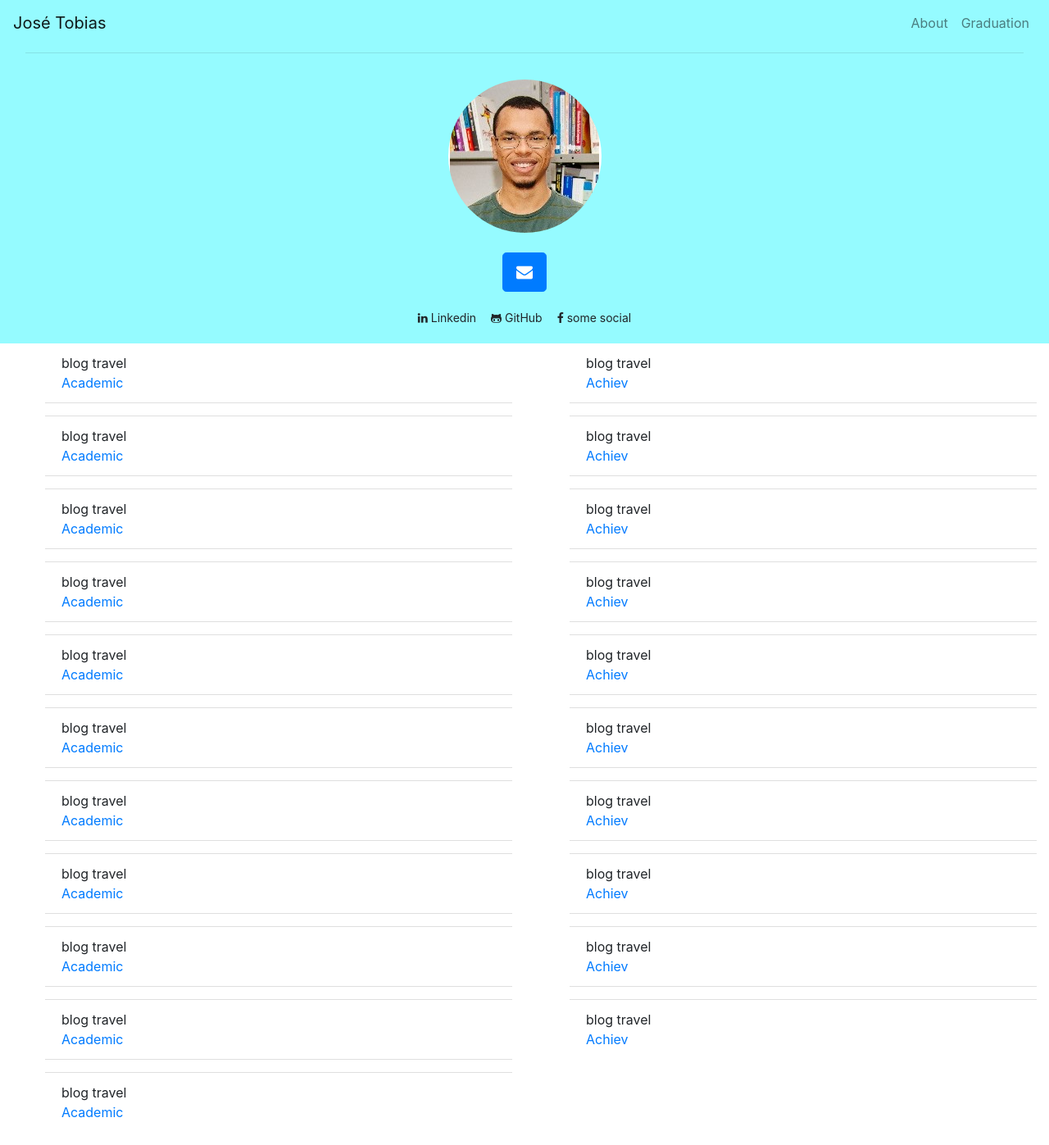
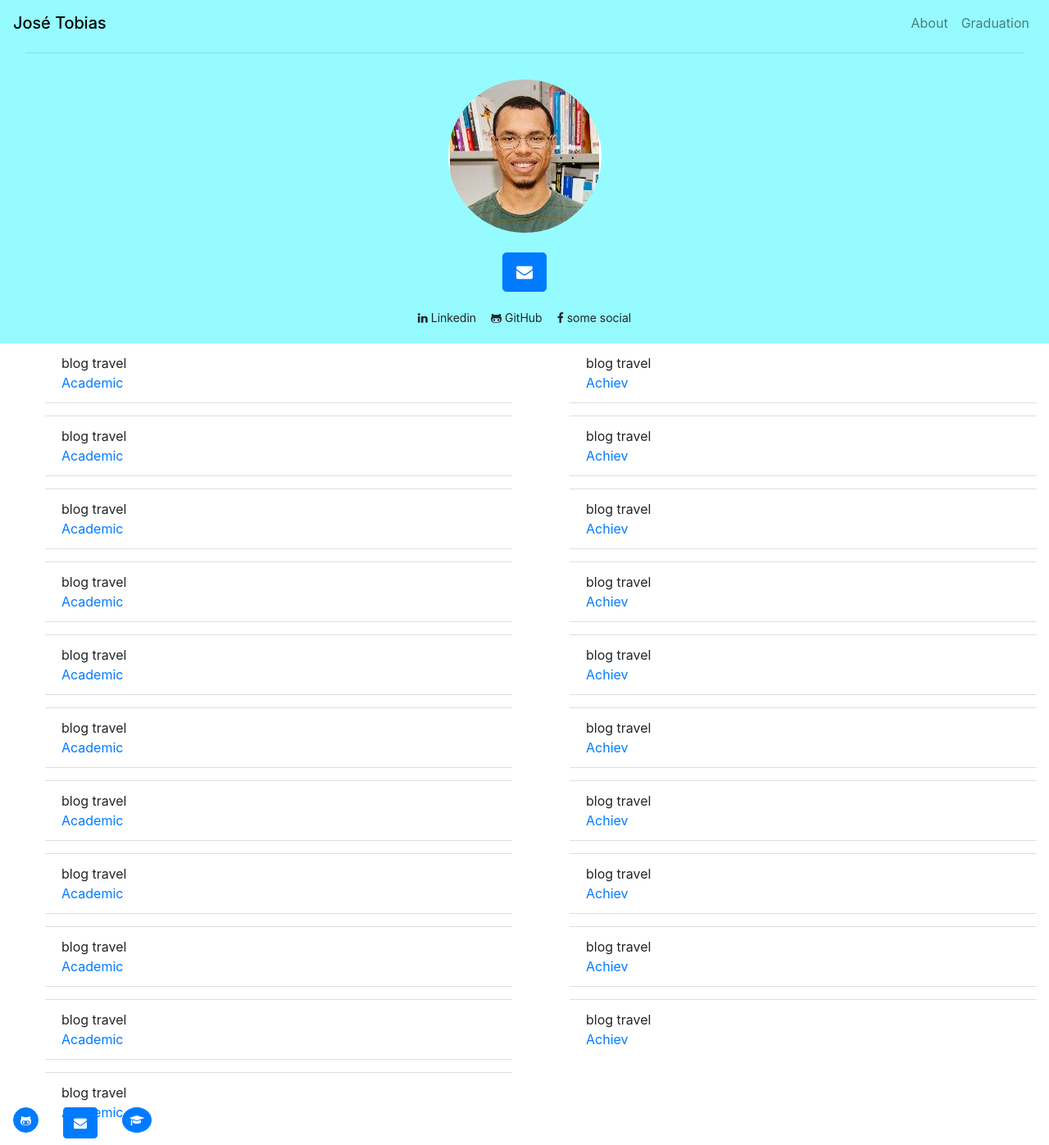
Before and after one commit to tobiasjc/Jekyll-noDev, a Jekyll site: the page built from index.html, in a window 1280 px wide and 1397 px high. Shown: the whole window at 82% size. Built offline with Jekyll 4.4.1, drawn with Linux system fonts in a browser that asks for light colours.

Commit message:
Fixing wrong path

```diff
--- a/_layouts/home.html
+++ b/_layouts/home.html
@@ -6,7 +6,7 @@
     <meta name="viewport" content="width=device-width, initial-scale=1.0">
     <meta http-equiv="X-UA-Compatible" content="ie=edge">
 
-    <link rel="stylesheet" href="../assets/css/home.scss">
+    <link rel="stylesheet" href="{{"../assets/css/home.css" | prepend: site.baseurl }}">
 
     <!-- Bootstrap CSS -->
     <link rel="stylesheet" href="//stackpath.bootstrapcdn.com/font-awesome/4.7.0/css/font-awesome.min.css" />
@@ -33,7 +33,7 @@
     <script src="//stackpath.bootstrapcdn.com/bootstrap/4.3.1/js/bootstrap.min.js"
         integrity="sha384-JjSmVgyd0p3pXB1rRibZUAYoIIy6OrQ6VrjIEaFf/nJGzIxFDsf4x0xIM+B07jRM"
         crossorigin="anonymous"></script>
-    <script src="../assets/js/home.js"></script>
+    <script src="{{"../assets/js/home.js" | prepend: site.baseurl }}"></script>
 </body>
 
 </html>
```
